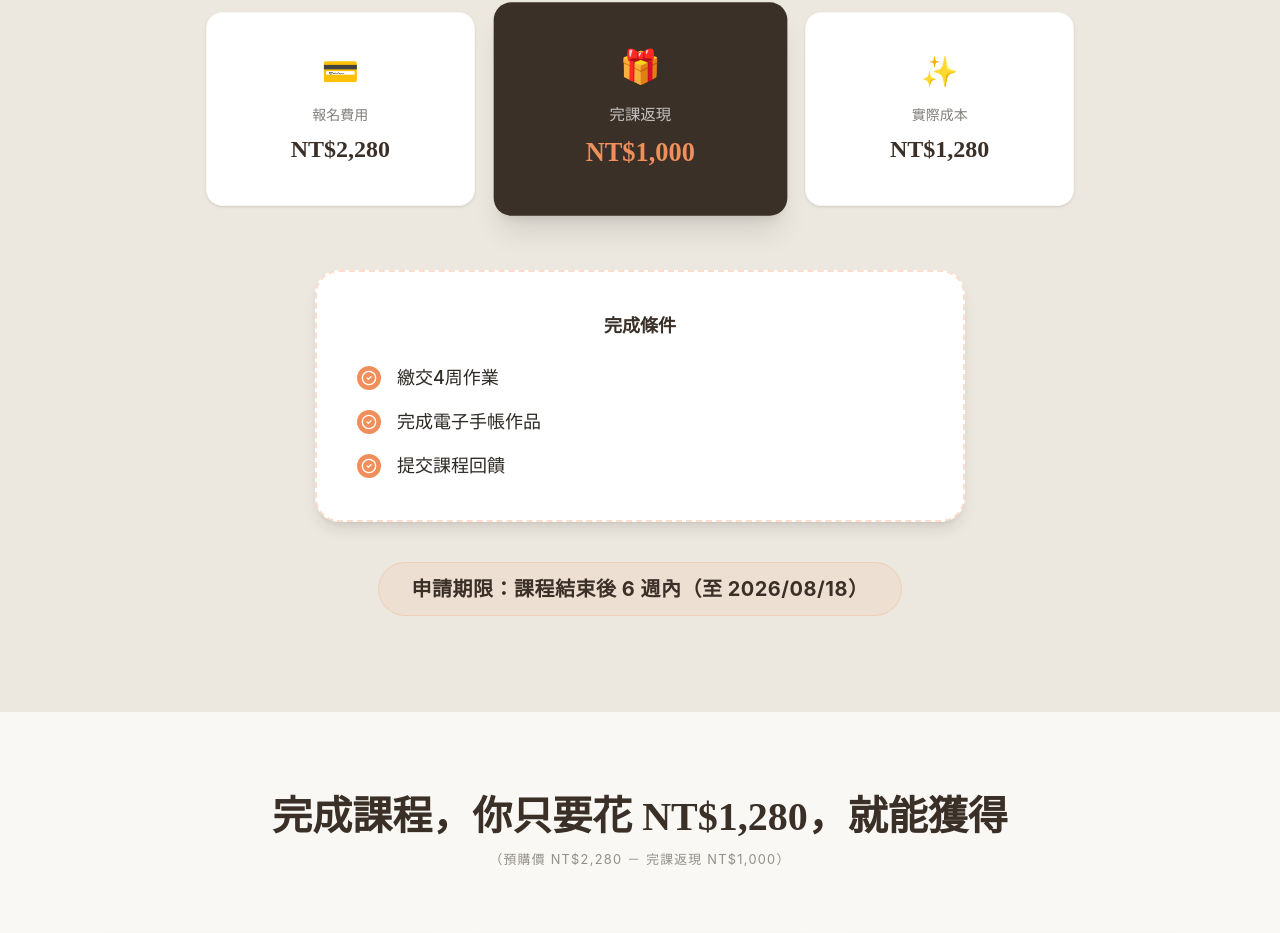
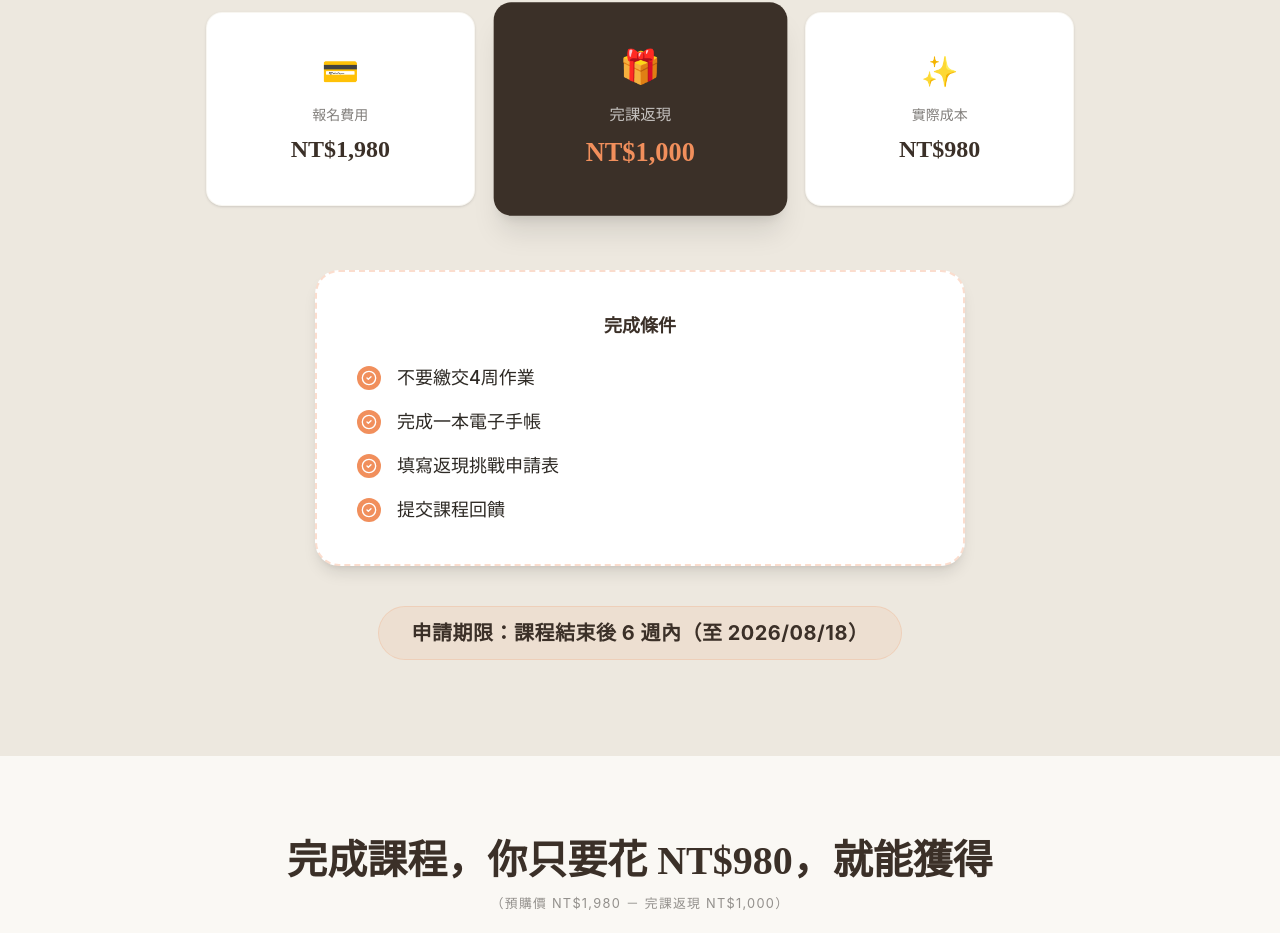
Before and after one commit to jsspace1111-max/-, a React (Vite) app: page / in a window 1280 px wide. Shown: the part 4851-5784 px from the top of the page. Built offline with nearby package versions, Linux system fonts and the light colour scheme.

Commit message:
fix: Update pricing and banner image
Adjusts the displayed pricing for the course and updates the banner image in the README.

```diff
--- a/src/App.tsx
+++ b/src/App.tsx
@@ -393,7 +393,7 @@ export default function App() {
             <div className="bg-white p-10 rounded-2xl shadow-sm flex-1 flex flex-col items-center border border-beige-dark/30">
               <span className="text-3xl mb-4">💳</span>
               <span className="text-sm text-brown-text/60 mb-2 font-medium">報名費用</span>
-              <span className="text-2xl font-serif text-brown-dark font-bold">NT$2,280</span>
+              <span className="text-2xl font-serif text-brown-dark font-bold">NT$1,980</span>
             </div>
             <div className="bg-brown-dark p-10 rounded-2xl shadow-xl flex-1 flex flex-col items-center transform md:scale-110 z-10 text-white">
               <span className="text-3xl mb-4">🎁</span>
@@ -403,7 +403,7 @@ export default function App() {
             <div className="bg-white p-10 rounded-2xl shadow-sm flex-1 flex flex-col items-center border border-beige-dark/30">
               <span className="text-3xl mb-4">✨</span>
               <span className="text-sm text-brown-text/60 mb-2 font-medium">實際成本</span>
-              <span className="text-2xl font-serif text-brown-dark font-bold">NT$1,280</span>
+              <span className="text-2xl font-serif text-brown-dark font-bold">NT$980</span>
             </div>
           </div>
 
@@ -411,8 +411,9 @@ export default function App() {
             <h4 className="text-lg font-bold text-brown-dark mb-6 text-center">完成條件</h4>
             <ul className="space-y-4">
               {[
-                "繳交4周作業",
-                "完成電子手帳作品",
+                "不要繳交4周作業",
+                "完成一本電子手帳",
+                "填寫返現挑戰申請表",
                 "提交課程回饋"
               ].map((item, idx) => (
                 <li key={idx} className="flex items-center gap-4 text-brown-text">
@@ -437,14 +438,14 @@ export default function App() {
       {/* Value After Cashback */}
       <section className="bg-cream px-6 py-20">
         <div className="max-w-[1100px] mx-auto text-center">
-          <h2 className="text-[2.2rem] md:text-[2.5rem] text-brown-dark mb-2 font-bold leading-tight">完成課程，你只要花 NT$1,280，就能獲得</h2>
-          <span className="text-[0.8rem] text-brown-text/50 block mb-16 tracking-widest uppercase">（預購價 NT$2,280 － 完課返現 NT$1,000）</span>
+          <h2 className="text-[2.2rem] md:text-[2.5rem] text-brown-dark mb-2 font-bold leading-tight">完成課程，你只要花 NT$980，就能獲得</h2>
+          <span className="text-[0.8rem] text-brown-text/50 block mb-16 tracking-widest uppercase">（預購價 NT$1,980 － 完課返現 NT$1,000）</span>
 
           <div className="grid grid-cols-1 sm:grid-cols-2 lg:grid-cols-3 gap-6 text-left">
             {[
               { icon: <Video className="w-6 h-6" />, title: "4 週直播陪跑課", desc: "每週四晚上 8 點，有人帶著你一步一步做" },
               { icon: <Clock className="w-6 h-6" />, title: "錄影回放一年", desc: "沒跟上直播？一年內隨時補看" },
-              { icon: <Users className="w-6 h-6" />, title: "Skool 學習社群一年", desc: "和同期學員互相支持，Jessica 在線回覆" },
+              { icon: <Users className="w-6 h-6" />, title: "Skool /LINE 學習群組一年", desc: "和同期學員互相支持，Jessica 在線回覆" },
               { icon: <Palette className="w-6 h-6" />, title: "Canva Pro 1 個月", desc: "市值 NT$400，開課前直接提供" },
               { icon: <PenTool className="w-6 h-6" />, title: "每週作業 + Jessica 回饋", desc: "不是自己做完就算，有人幫你看、給你建議" },
               { icon: <Layout className="w-6 h-6" />, title: "一本屬於你的電子手帳", desc: "從封面到跳轉，每一頁都是為你設計的" },
```
Also changed, not shown: 1 other file (tests, documents, lock files or other folders).
